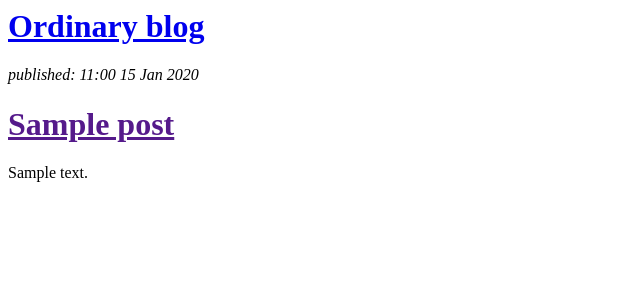
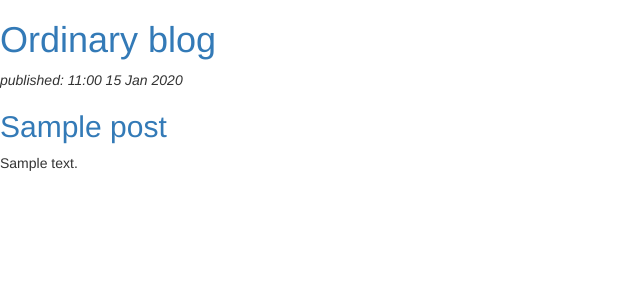
Before and after one commit to mat-staszczyk/django-blog, a Django app: page / in a window 1280 px wide. Shown: the top 300 px of the page, without its empty margins (0-640 px from the left). Run offline with Django 3.2, Linux system fonts and the light colour scheme; tables that the repository leaves empty hold one stand-in row (values such as "Sample post"); some libraries are stand-ins or nearby versions.

Commit message:
Bootstrap implemented and headers fixed

```diff
--- a/blog/templates/blog/post_list.html
+++ b/blog/templates/blog/post_list.html
@@ -2,6 +2,8 @@
   <head>
     <meta charset="UTF-8">
     <title>Ordinary blog</title>
+    <link rel="stylesheet" href="//maxcdn.bootstrapcdn.com/bootstrap/3.2.0/css/bootstrap.min.css">
+    <link rel="stylesheet" href="//maxcdn.bootstrapcdn.com/bootstrap/3.2.0/css/bootstrap-theme.min.css">
   </head>
   <body>
     <div>
@@ -11,7 +13,7 @@
     {% for post in posts %}
       <div>
         <p><em>published: {{ post.published_date|date:"H:i d M Y" }}</em></p>
-        <h1><a href="">{{ post.title }}</a></h1>
+        <h2><a href="">{{ post.title }}</a></h2>
         <p>{{ post.text|linebreaks }}</p>
       </div>
     {% endfor %}
```
